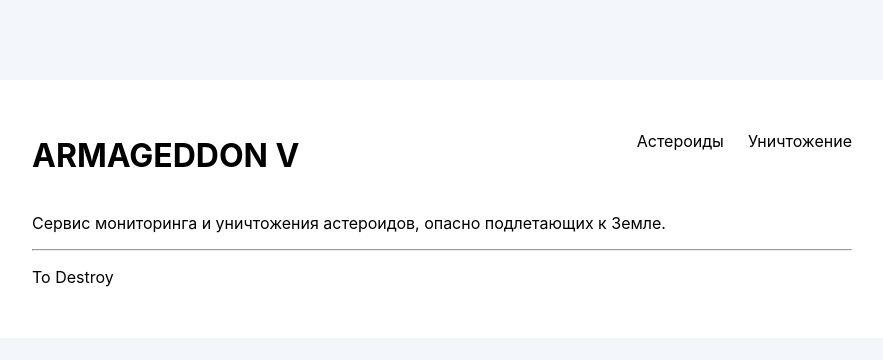
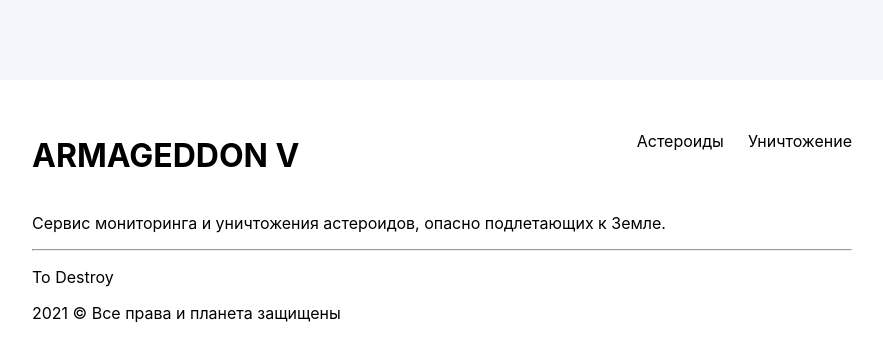
Before and after one commit to il-gareni4/web, a React (Create React App) app in the folder armageddon/: page /to-destroy in a window 1280 px wide. Shown: the top 360 px of the page, without its empty margins (198-1081 px from the left). Built offline with nearby package versions, Linux system fonts and the light colour scheme.

Commit message:
Add footer

```diff
--- a/armageddon/src/components/DefaultLayout.jsx
+++ b/armageddon/src/components/DefaultLayout.jsx
@@ -1,6 +1,7 @@
 import React from "react";
 import BaseContainer from "./BaseContainer";
 import Header from "./Header";
+import Footer from './Footer';
 
 export default function DefaultLayout({ children }) {
   return (
@@ -8,6 +9,7 @@ export default function DefaultLayout({ children }) {
       <Header />
       <hr />
       {children}
+      <Footer />
     </BaseContainer>
   );
 }
--- /dev/null
+++ b/armageddon/src/components/Footer.jsx
@@ -0,0 +1,7 @@
+import React from 'react'
+
+export default function Footer() {
+  return (
+    <p>2021 © Все права и планета защищены</p>
+  )
+}
```
